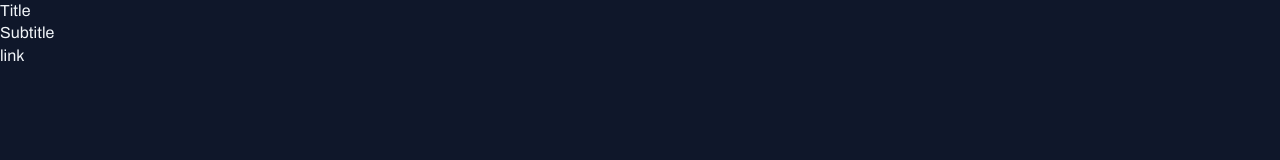
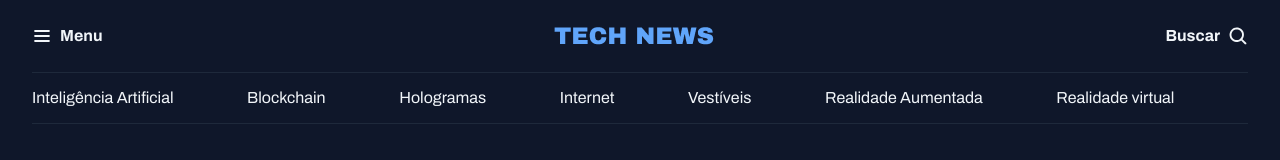
Before and after one commit to adrianomurilojr/projeto-portal-de-noticias, a plain HTML site: page index.html in a window 1280 px wide. Drawn offline with Linux system fonts and the light colour scheme.

Commit message:
criando o header da aplicação

```diff
--- a/index.html
+++ b/index.html
@@ -15,8 +15,32 @@
     />
   </head>
   <body>
-    <h1>Title</h1>
-    <h2>Subtitle</h2>
-    <a href="#">link</a>
+    <header class="container">
+      <nav id="primary" class="grid grid-flow-col">
+        <div>
+          <img src="assets/icon/List.svg" alt="icon de menu" />
+          <strong>Menu</strong>
+        </div>
+
+        <div>
+          <img src="assets/Logo.png" alt="TechNews logo" />
+        </div>
+
+        <div>
+          <strong>Buscar</strong>
+          <img src="assets/icon/MagnifyingGlass.svg" alt="icon de lupa" />
+        </div>
+      </nav>
+
+      <nav id="secondary" class="grid grid-flow-col">
+        <a href="#">Inteligência Artificial</a>
+        <a href="#">Blockchain</a>
+        <a href="#">Hologramas</a>
+        <a href="#">Internet</a>
+        <a href="#">Vestíveis</a>
+        <a href="#">Realidade Aumentada</a>
+        <a href="#">Realidade virtual</a>
+      </nav>
+    </header>
   </body>
 </html>
--- a/style/global.css
+++ b/style/global.css
@@ -41,3 +41,19 @@ h2,
 h3 {
   font: inherit;
 }
+
+.container {
+  max-width: 1280px;
+  padding-inline: 32px;
+  margin-inline: auto;
+}
+
+/* utility-first */
+
+.grid {
+  display: grid;
+}
+
+.grid-flow-col {
+  grid-auto-flow: column;
+}
--- /dev/null
+++ b/style/header.css
@@ -0,0 +1,24 @@
+#primary {
+  padding-block: 20px;
+
+  div {
+    display: flex;
+    align-items: center;
+    gap: 8px;
+  }
+
+  /* nesting css */
+  div:nth-child(2) {
+    margin-inline: auto;
+  }
+
+  div:nth-child(3) {
+    justify-self: end;
+  }
+}
+
+#secondary {
+  padding-block: 14px;
+  border: solid 1px var(--stroke-color);
+  border-inline: none;
+}
--- a/style/index.css
+++ b/style/index.css
@@ -1 +1,2 @@
 @import url(global.css);
+@import url(header.css);
```
